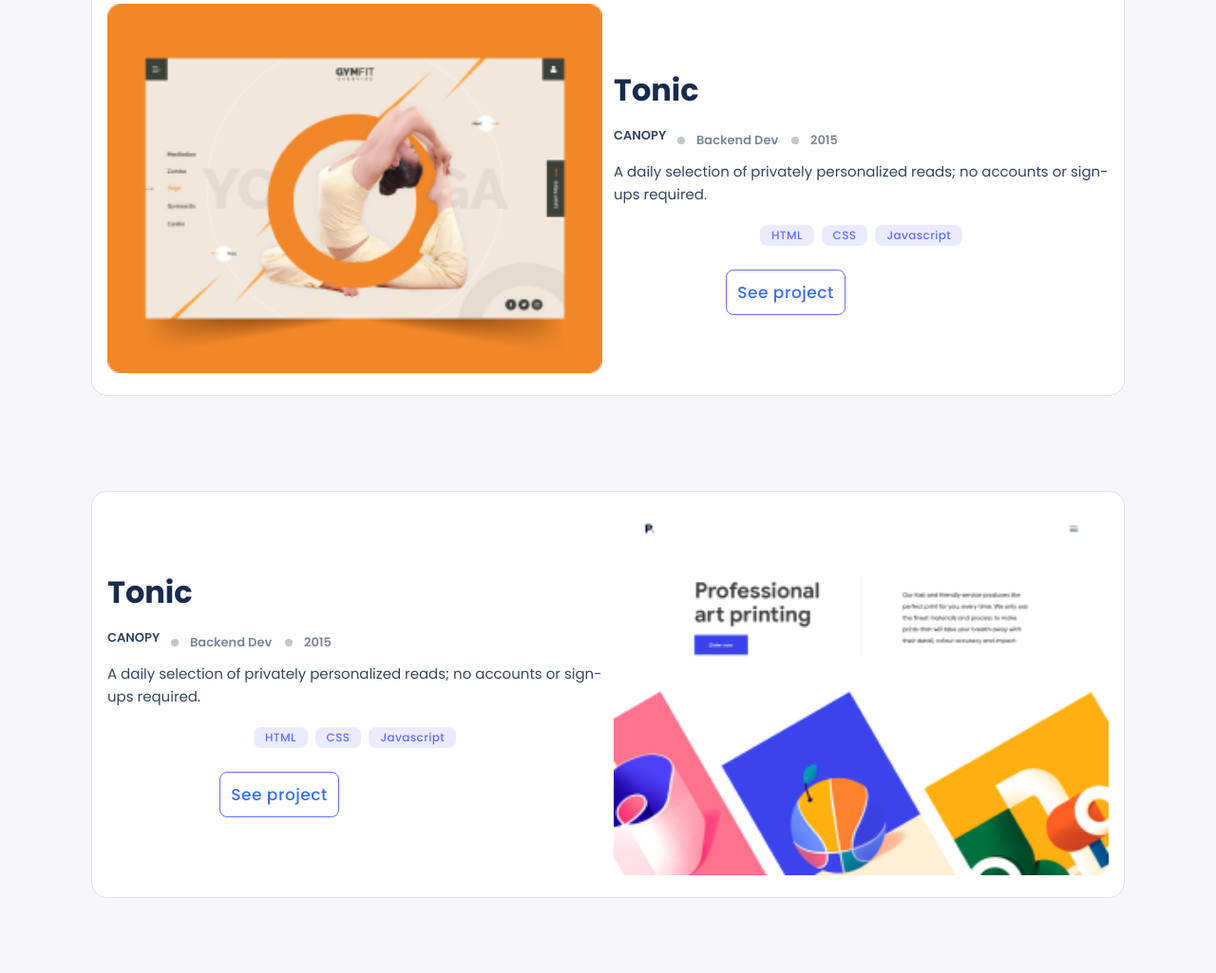
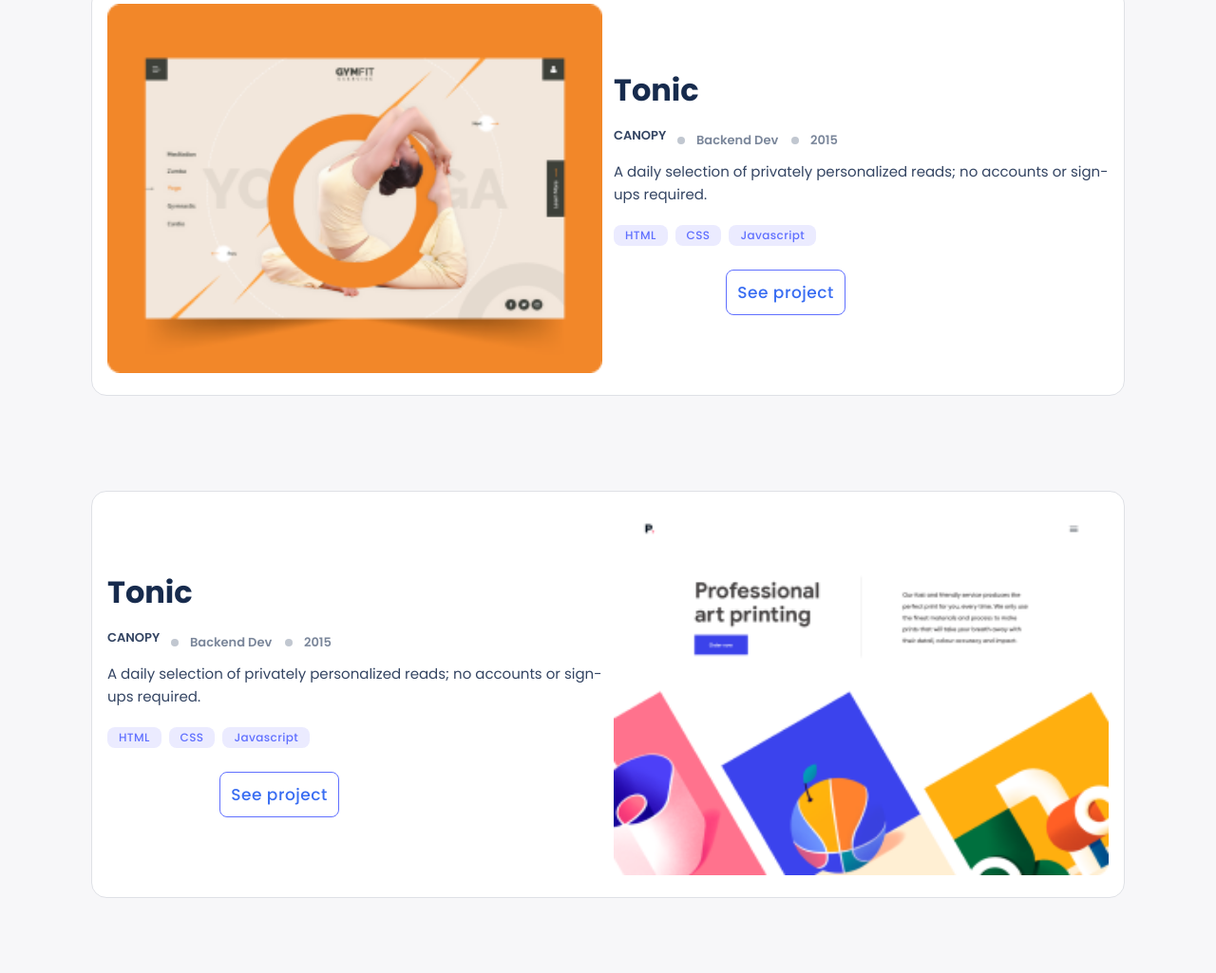
Before and after one commit to NoelLincoln/myportfolio, a website: page index.html in a window 1280 px wide. Shown: the part 1796-2821 px from the top of the page at 95% size. Drawn offline with Linux system fonts and the light colour scheme.

Commit message:
fix layout issue on language tags

```diff
--- a/index.html
+++ b/index.html
@@ -176,14 +176,12 @@
                             accounts or
                             sign-ups required.</p>
                     </div>
-                    <div>
                     <ul class="language-tags">
                         <li class="html-lan">HTML</li>
                         <li class="css">CSS</li>
                         <li class="javascript">Javascript</li>
 
                     </ul>
-                    </div>
 
                     <div class="action">
                         <button class="action-button">See project</button>
@@ -215,14 +213,12 @@
                             accounts or
                             sign-ups required.</p>
                     </div>
-                    <div>
                     <ul class="language-tags">
                         <li class="html-lan">HTML</li>
                         <li class="css">CSS</li>
                         <li class="javascript">Javascript</li>
 
                     </ul>
-                    </div>
 
                     <div class="action">
                         <button class="action-button">See project</button>
```
Lines whose indentation alone changed are shown as unchanged.
